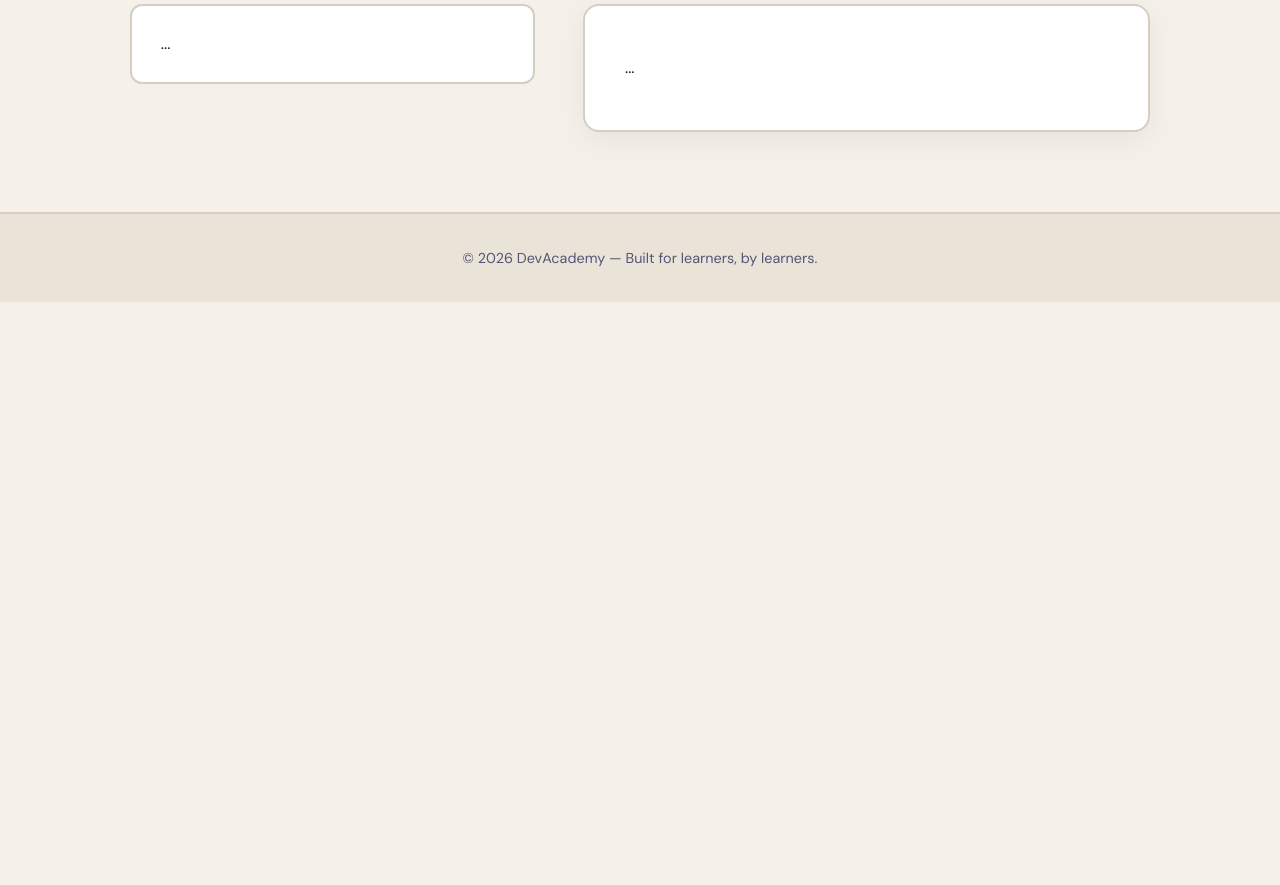
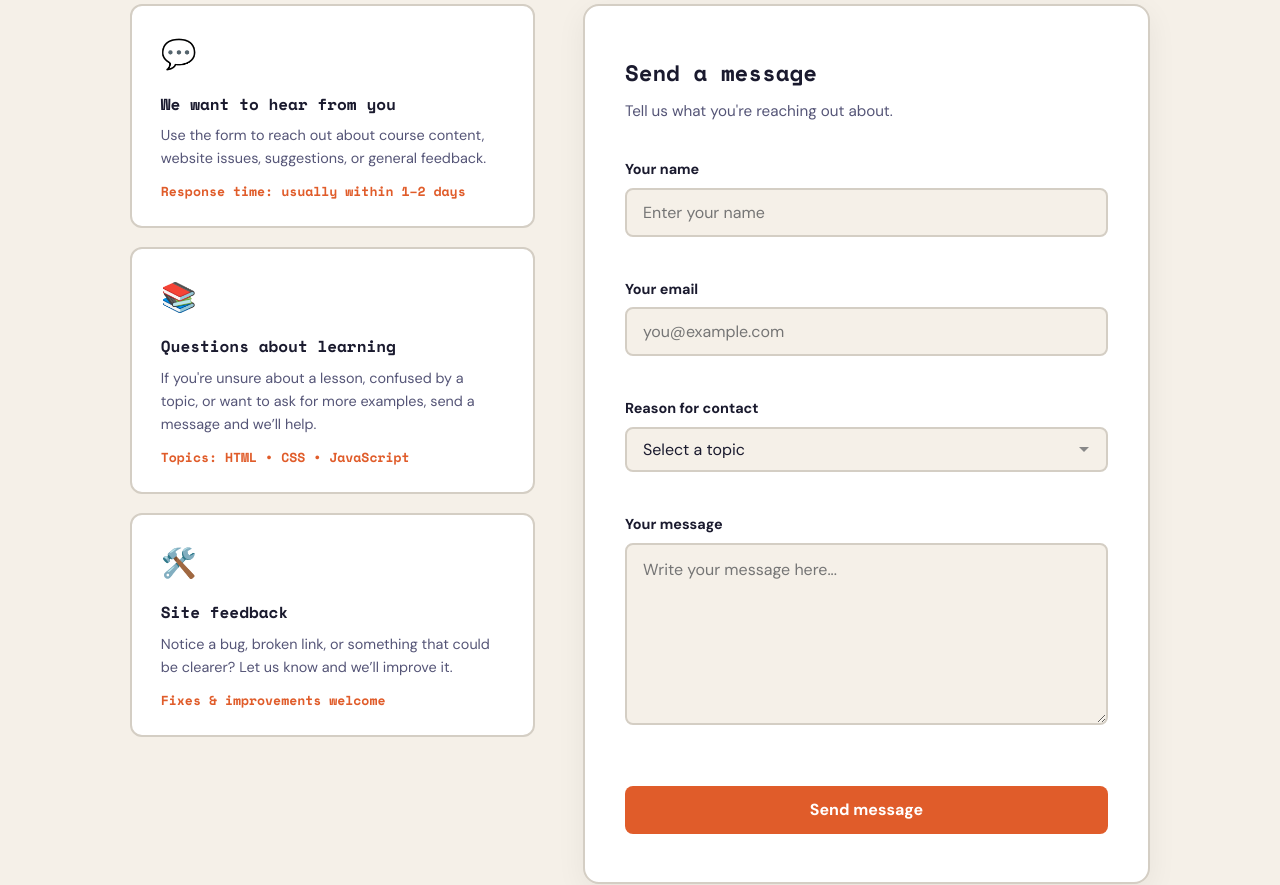
Before and after one commit to ashum9805-hash/DevAcademy, a plain HTML site: page contact.html in a window 1280 px wide. Shown: the part 460-1345 px from the top of the page. Before the commit the page ends 800 px from the top, so only its background shows below. Drawn offline with nearby package versions, Linux system fonts and the light colour scheme.

Commit message:
Rebuild contact page form with validation and success state

```diff
--- a/contact.html
+++ b/contact.html
@@ -29,24 +29,87 @@
             <li><a href="contact.html" class="active">💬 Contact</a></li>
             <li><a href="regist.html">🔐 Register</a></li>
         </ul>
-        <button class="hamburger">☰</button>
+        <button class="hamburger" type="button" aria-label="Toggle navigation">☰</button>
         <span id="auth-status" class="auth-status">Guest mode</span>
-        <button id="theme-toggle">🌙</button>
+        <button id="theme-toggle" type="button">🌙</button>
     </nav>
 
-    <div class="page-header contact-header">
+    <header class="page-header contact-header">
         <span class="lang-badge">Get in Touch</span>
         <h1>Contact Us</h1>
         <p>Have a question, a suggestion, or just want to say hi? We'd love to hear from you.</p>
-    </div>
+    </header>
 
     <main class="contact-wrapper">
         <div class="contact-info">
-            <div class="info-card">...</div>
+            <div class="info-card">
+                <div class="info-icon">💬</div>
+                <h3>We want to hear from you</h3>
+                <p>Use the form to reach out about course content, website issues, suggestions, or general feedback.</p>
+                <div class="info-detail">Response time: usually within 1–2 days</div>
+            </div>
+
+            <div class="info-card">
+                <div class="info-icon">📚</div>
+                <h3>Questions about learning</h3>
+                <p>If you're unsure about a lesson, confused by a topic, or want to ask for more examples, send a message and we’ll help.</p>
+                <div class="info-detail">Topics: HTML • CSS • JavaScript</div>
+            </div>
+
+            <div class="info-card">
+                <div class="info-icon">🛠️</div>
+                <h3>Site feedback</h3>
+                <p>Notice a bug, broken link, or something that could be clearer? Let us know and we’ll improve it.</p>
+                <div class="info-detail">Fixes & improvements welcome</div>
+            </div>
         </div>
+
         <div class="contact-form-wrap">
-            <div id="contact-form-box" class="auth-card contact-card">...</div>
-            <div id="contact-success" class="auth-card contact-card hidden" style="text-align:center;">...</div>
+            <div id="contact-form-box" class="auth-card contact-card">
+                <h2>Send a message</h2>
+                <p class="auth-subtitle">Tell us what you're reaching out about.</p>
+
+                <div class="form-group">
+                    <label for="contact-name">Your name</label>
+                    <input type="text" id="contact-name" placeholder="Enter your name">
+                    <span class="field-error" id="name-error"></span>
+                </div>
+
+                <div class="form-group">
+                    <label for="contact-email">Your email</label>
+                    <input type="email" id="contact-email" placeholder="you@example.com">
+                    <span class="field-error" id="email-error"></span>
+                </div>
+
+                <div class="form-group">
+                    <label for="contact-subject">Reason for contact</label>
+                    <select id="contact-subject">
+                        <option value="">Select a topic</option>
+                        <option value="general">General enquiry</option>
+                        <option value="question">Lesson question</option>
+                        <option value="suggestion">Course suggestion</option>
+                        <option value="bug">Bug report</option>
+                        <option value="other">Other</option>
+                    </select>
+                    <span class="field-error" id="subject-error"></span>
+                </div>
+
+                <div class="form-group">
+                    <label for="contact-message">Your message</label>
+                    <textarea id="contact-message" rows="6" placeholder="Write your message here..."></textarea>
+                    <span class="field-error" id="message-error"></span>
+                </div>
+
+                <button type="button" class="quiz-btn" onclick="sendMessage()">Send message</button>
+            </div>
+
+            <div id="contact-success" class="auth-card contact-card hidden" style="text-align:center;">
+                <div class="auth-icon">✅</div>
+                <h2>Message sent</h2>
+                <p id="success-detail" class="auth-subtitle">Thanks for getting in touch.</p>
+                <button type="button" class="quiz-btn" onclick="resetContactForm()">Send another message</button>
+                <a href="index.html" class="btn-secondary-link">Back to home</a>
+            </div>
         </div>
     </main>
 
@@ -73,21 +136,47 @@
             messageError.textContent = '';
 
             let hasError = false;
-            if (name === '') { nameError.textContent = 'Please enter your name.'; hasError = true; }
-            else if (name.length < 2) { nameError.textContent = 'Name must be at least 2 characters.'; hasError = true; }
 
-            if (email === '') { emailError.textContent = 'Please enter your email address.'; hasError = true; }
-            else if (!email.includes('@') || !email.includes('.')) { emailError.textContent = 'Please enter a valid email address.'; hasError = true; }
+            if (!name) {
+                nameError.textContent = 'Please enter your name.';
+                hasError = true;
+            } else if (name.length < 2) {
+                nameError.textContent = 'Name must be at least 2 characters.';
+                hasError = true;
+            }
 
-            if (subject === '') { subjectError.textContent = 'Please select a topic.'; hasError = true; }
+            if (!email) {
+                emailError.textContent = 'Please enter your email.';
+                hasError = true;
+            } else if (!email.includes('@') || !email.includes('.')) {
+                emailError.textContent = 'Please enter a valid email address.';
+                hasError = true;
+            }
 
-            if (message === '') { messageError.textContent = 'Message cannot be empty.'; hasError = true; }
-            else if (message.length < 10) { messageError.textContent = 'Message is too short — at least 10 characters.'; hasError = true; }
+            if (!subject) {
+                subjectError.textContent = 'Please select a topic.';
+                hasError = true;
+            }
+
+            if (!message) {
+                messageError.textContent = 'Message cannot be empty.';
+                hasError = true;
+            } else if (message.length < 10) {
+                messageError.textContent = 'Message is too short — please include more detail.';
+                hasError = true;
+            }
 
             if (hasError) return;
 
-            const topicLabels = { general: 'General Enquiry', bug: 'Bug Report', suggestion: 'Course Suggestion', other: 'Other' };
-            document.getElementById('success-detail').textContent = `Thanks, ${name}! We'll reply to ${email} regarding your "${topicLabels[subject]}" shortly.`;
+            const topicLabels = {
+                general: 'General enquiry',
+                question: 'Lesson question',
+                suggestion: 'Course suggestion',
+                bug: 'Bug report',
+                other: 'Other'
+            };
+
+            document.getElementById('success-detail').textContent = `Thanks, ${name}! We’ll get back to ${email} about your "${topicLabels[subject]}" message soon.`;
             document.getElementById('contact-form-box').classList.add('hidden');
             document.getElementById('contact-success').classList.remove('hidden');
         }
@@ -97,6 +186,10 @@
             document.getElementById('contact-email').value = '';
             document.getElementById('contact-subject').value = '';
             document.getElementById('contact-message').value = '';
+            document.getElementById('name-error').textContent = '';
+            document.getElementById('email-error').textContent = '';
+            document.getElementById('subject-error').textContent = '';
+            document.getElementById('message-error').textContent = '';
             document.getElementById('contact-success').classList.add('hidden');
             document.getElementById('contact-form-box').classList.remove('hidden');
         }
```
